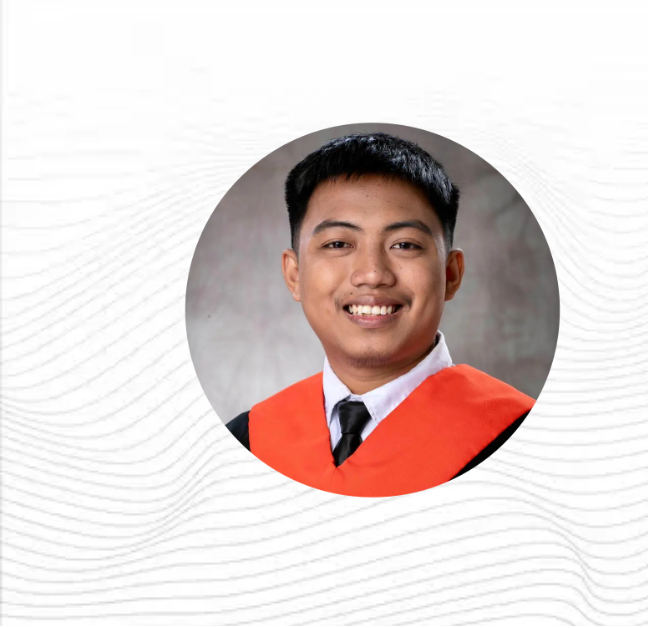
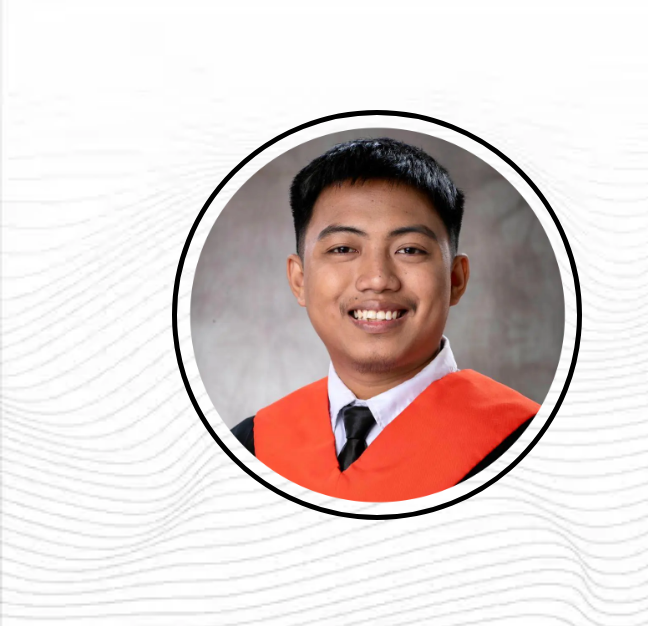
Before and after one commit to Sliceofbanana/portfolioG, a plain HTML site: page index.html in a window 1280 px wide. Shown: the part 174-802 px from the top of the page, 0-648 px from the left. Drawn offline with Linux system fonts and the light colour scheme.

Commit message:
asda123123

```diff
--- a/style.css
+++ b/style.css
@@ -205,6 +205,14 @@ section {
   margin: auto 0;
   width: 15rem;
   height: 15rem;
+}
+
+.picfirst {
+  border: 0.3125rem solid black;
+  border-radius: 50%;
+  width: 100%;
+  height: 100%;
+  object-fit: cover;
 }
 
 .section__text {
```
